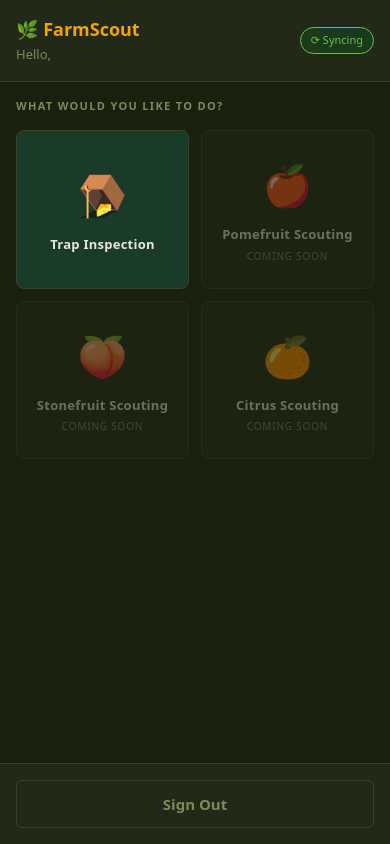
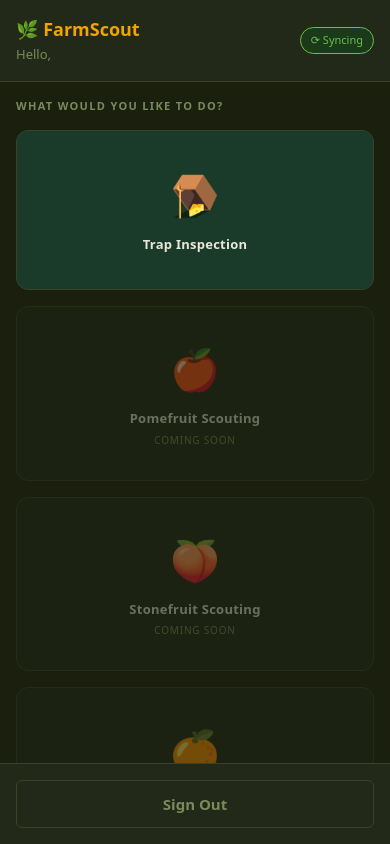
Before and after one commit to rickusjooste-hash/farmscout, a Next.js app: page /scout in a window 390 px wide. Built offline with nearby package versions, Linux system fonts and the light colour scheme; no server answers; the database is empty; sample sign-in values are in the browser's storage.

Commit message:
fix tablet layout

```diff
--- a/app/scout/login/page.tsx
+++ b/app/scout/login/page.tsx
@@ -171,8 +171,7 @@ const styles: Record<string, React.CSSProperties> = {
     flexDirection: 'column',
     justifyContent: 'center',
     minHeight: '100dvh',
-    maxWidth: 480,
-    margin: '0 auto',
+    width: '100%',
     background: '#1a1f0e',
     color: '#e8e8d8',
     fontFamily: 'system-ui, sans-serif',
@@ -181,6 +180,10 @@ const styles: Record<string, React.CSSProperties> = {
   logoSection: {
     textAlign: 'center',
     marginBottom: 48,
+    maxWidth: 480,
+    width: '100%',
+    alignSelf: 'center',
+  }
   },
   logoIcon: {
     fontSize: 64,
@@ -204,6 +207,9 @@ const styles: Record<string, React.CSSProperties> = {
     border: '1px solid #3a4228',
     borderRadius: 8,
     padding: 24,
+    maxWidth: 480,
+    width: '100%',
+    alignSelf: 'center',
   },
   formGroup: {
     marginBottom: 16,
--- a/app/scout/page.tsx
+++ b/app/scout/page.tsx
@@ -188,8 +188,7 @@ const styles: Record<string, React.CSSProperties> = {
     display: 'flex',
     flexDirection: 'column',
     height: '100dvh',
-    maxWidth: 480,
-    margin: '0 auto',
+    width: '100%',
     background: '#1a1f0e',
     color: '#e8e8d8',
     fontFamily: 'system-ui, sans-serif',
@@ -250,23 +249,24 @@ const styles: Record<string, React.CSSProperties> = {
     color: '#7a8a5a',
     marginBottom: 16,
   },
-  tileGrid: {
+ tileGrid: {
     display: 'grid',
-    gridTemplateColumns: '1fr 1fr',
-    gap: 12,
+    gridTemplateColumns: 'repeat(auto-fit, minmax(200px, 1fr))',
+    gap: 16,
+    maxWidth: 900,
   },
   tile: {
     background: '#222918',
     border: '1px solid #3a4228',
-    borderRadius: 8,
-    padding: '24px 16px',
+    borderRadius: 12,
+    padding: '32px 24px',
     display: 'flex',
     flexDirection: 'column',
     alignItems: 'center',
     justifyContent: 'center',
     cursor: 'pointer',
-    minHeight: 130,
-    transition: 'opacity 0.15s',
+    minHeight: 160,
+    transition: 'all 0.15s',
     position: 'relative',
   },
   tileDimmed: {
--- a/app/scout/trap-inspection/page.tsx
+++ b/app/scout/trap-inspection/page.tsx
@@ -469,7 +469,8 @@ const styles: Record<string, React.CSSProperties> = {
     display: 'flex',
     flexDirection: 'column',
     height: '100dvh',
-    maxWidth: 480,
+    width: '100%',
+    maxWidth: 600,
     margin: '0 auto',
     background: '#1a1f0e',
     color: '#e8e8d8',
```
